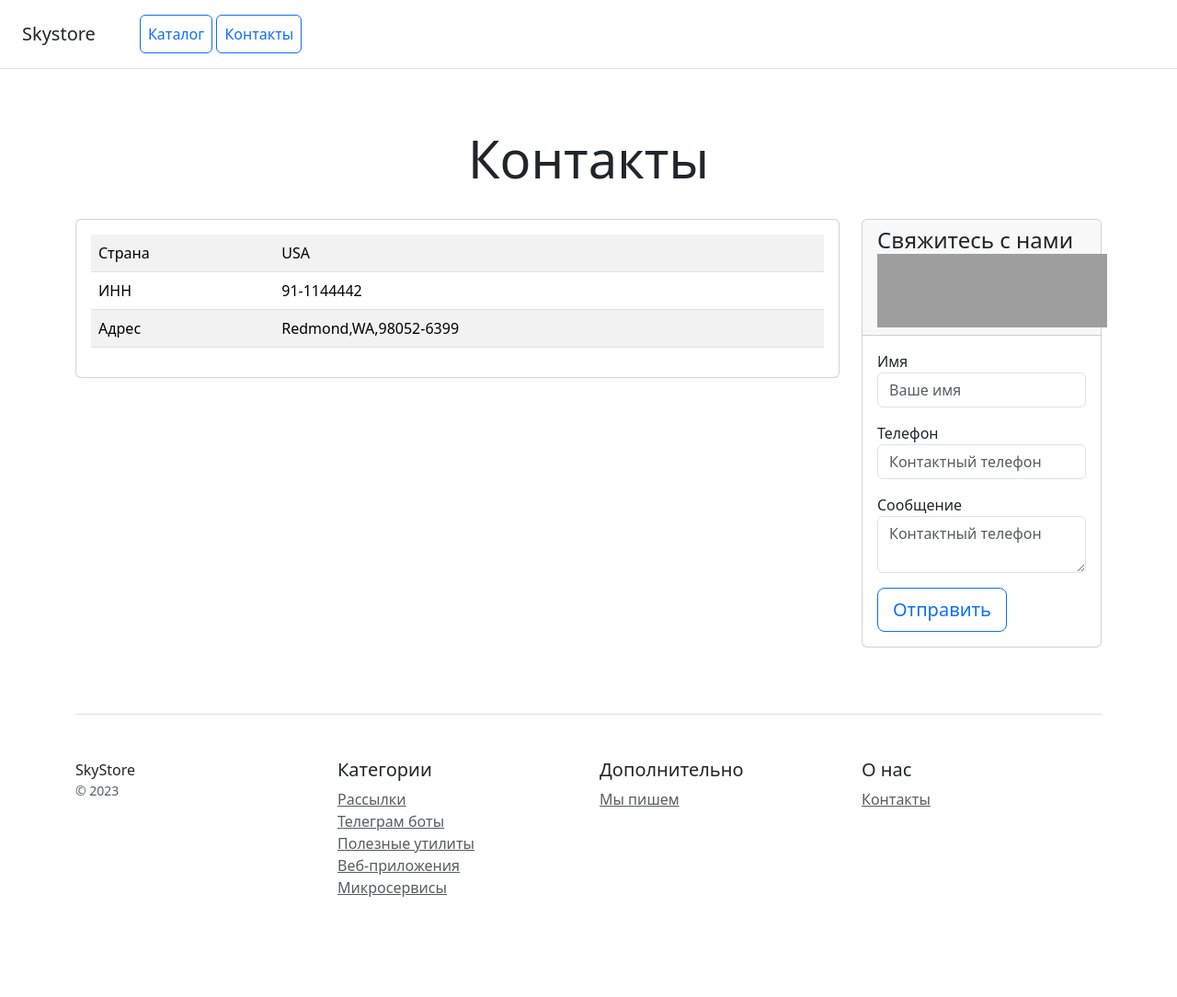
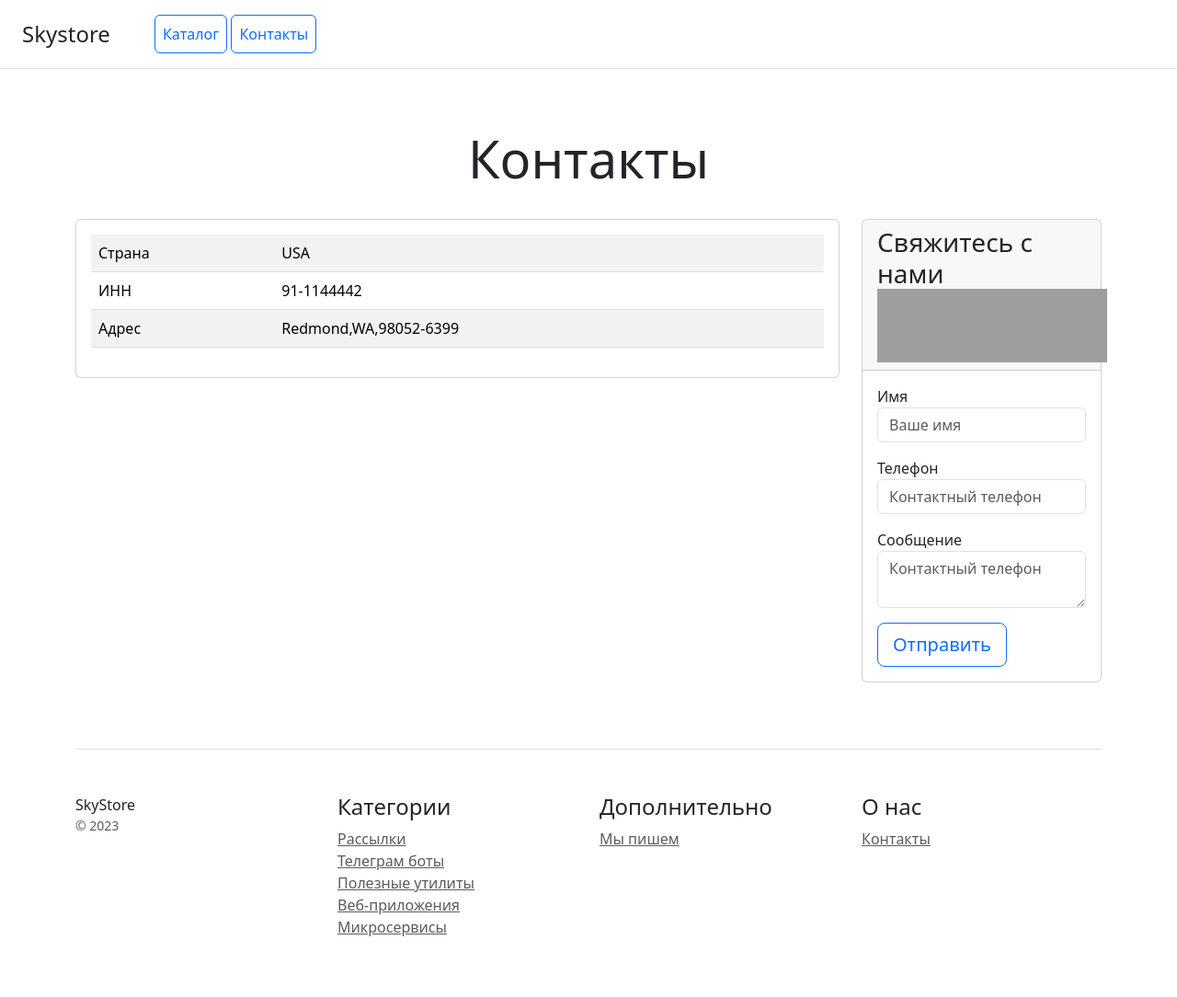
Before and after one commit to teaserfox/HomeWork_web_2.1, a Django app: page /contacts/ in a window 1280 px wide. Shown: the whole page at 92% size. Before the commit the page ends 975 px from the top, so only its background shows below. Run offline with Django 4.2, Linux system fonts and the light colour scheme; some libraries are stand-ins or nearby versions; grey boxes are pictures that could not be loaded.

Commit message:
Update contacts.html

```diff
--- a/catalog/templates/catalog/contacts.html
+++ b/catalog/templates/catalog/contacts.html
@@ -8,7 +8,7 @@
 </head>
 <body>
 <div class="d-flex flex-column flex-md-row align-items-center p-3 px-md-4 mb-3 bg-white border-bottom box-shadow">
-    <h5 class="my-0 mr-md-auto font-weight-normal">Skystore</h5>
+    <h4 class="my-0 mr-md-auto font-weight-normal">Skystore</h4>
     <nav class="ms-5">
         <a class="p-2 btn btn-outline-primary" href="/">Каталог</a>
         <a class="p-2 btn btn-outline-primary" href="/contacts/">Контакты</a>
@@ -44,7 +44,7 @@
         <div class="col-lg-3 col-md-6 col-sm-12">
             <div class="card mb-4 box-shadow">
                 <div class="card-header">
-                    <h4 class="my-0 font-weight-normal">Свяжитесь с нами</h4>
+                    <h3 class="my-0 font-weight-normal">Свяжитесь с нами</h3>
                     <img src="https://thumbs.gfycat.com/LightOilyDromaeosaur-max-1mb.gif" width="250" height="80" alt="лисица">
                 </div>
                 <div class="card-body">
@@ -76,7 +76,7 @@
                 <small class="d-block mb-3 text-muted">&copy; 2023</small>
             </div>
             <div class="col-6 col-md">
-                <h5>Категории</h5>
+                <h4>Категории</h4>
                 <ul class="list-unstyled text-small">
                     <li><a class="text-muted" href="#">Рассылки</a></li>
                     <li><a class="text-muted" href="#">Телеграм боты</a></li>
@@ -86,13 +86,13 @@
                 </ul>
             </div>
             <div class="col-6 col-md">
-                <h5>Дополнительно</h5>
+                <h4>Дополнительно</h4>
                 <ul class="list-unstyled text-small">
                     <li><a class="text-muted" href="#">Мы пишем</a></li>
                 </ul>
             </div>
             <div class="col-6 col-md">
-                <h5>О нас</h5>
+                <h4>О нас</h4>
                 <ul class="list-unstyled text-small">
                     <li><a class="text-muted" href="/contacts/">Контакты</a></li>
                 </ul>
```
